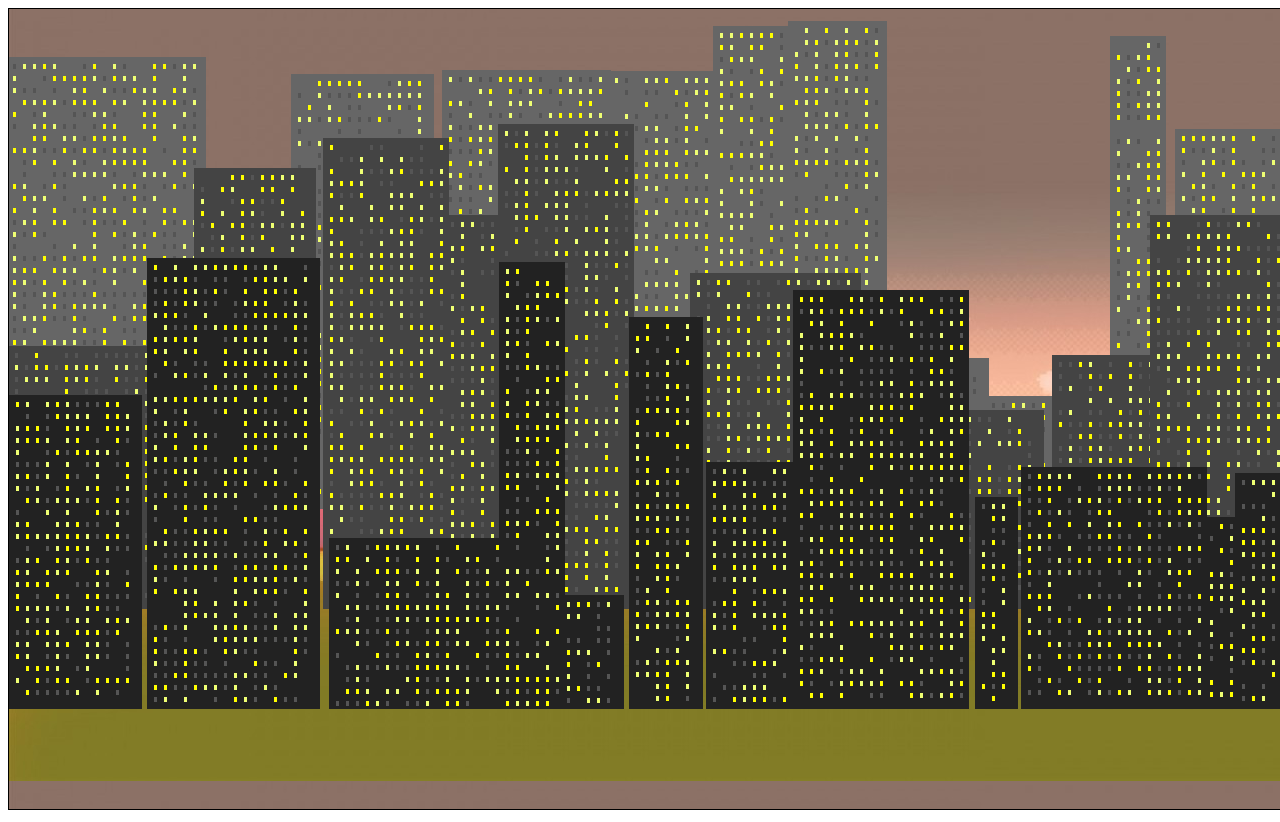
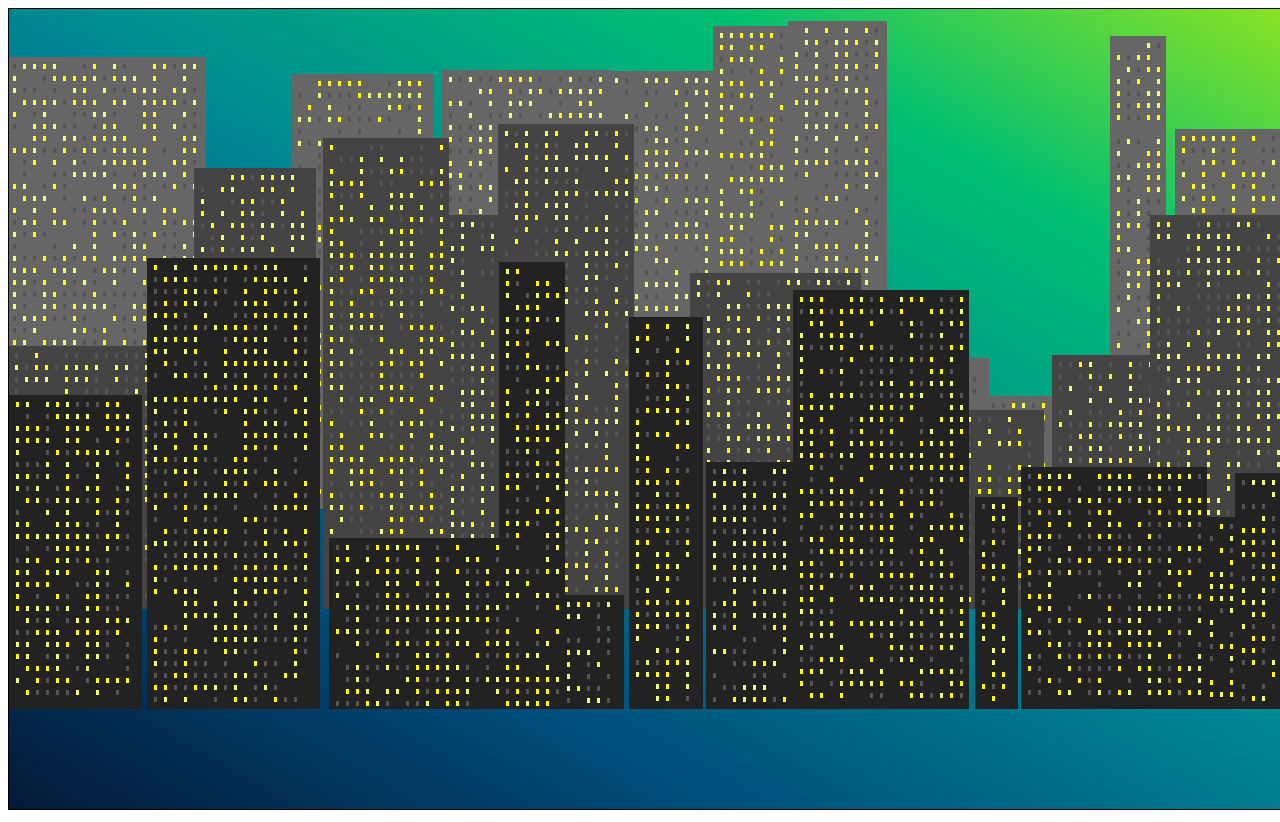
Before and after one commit to caviv/genart, a plain HTML site: page skyline/index.html in a window 1280 px wide. Shown: the top 822 px of the page. Drawn offline with Linux system fonts and the light colour scheme.

Commit message:
Update index.html

```diff
--- a/skyline/index.html
+++ b/skyline/index.html
@@ -31,8 +31,8 @@
 
         		// background
         		background: 'black',
-        		//backgroundImg: 'linear-gradient(to right top, #051937, #004d7a, #008793, #00bf72, #a8eb12)',
-        		backgroundImg: "url('sky.jpg')",
+        		backgroundImg: 'linear-gradient(to right top, #051937, #004d7a, #008793, #00bf72, #a8eb12)',
+        		//backgroundImg: "url('sky.jpg')",
 
 			}
 
```
